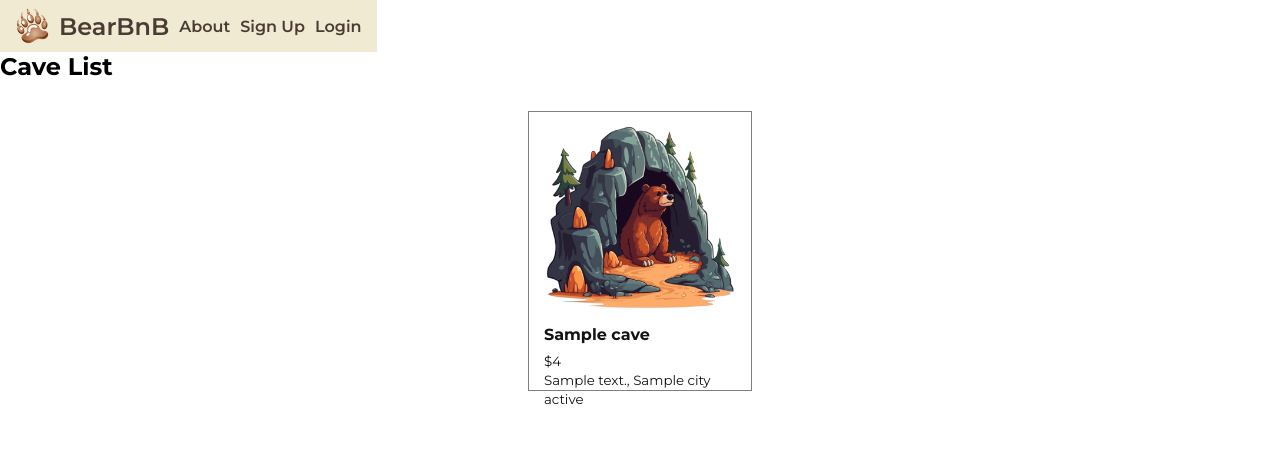
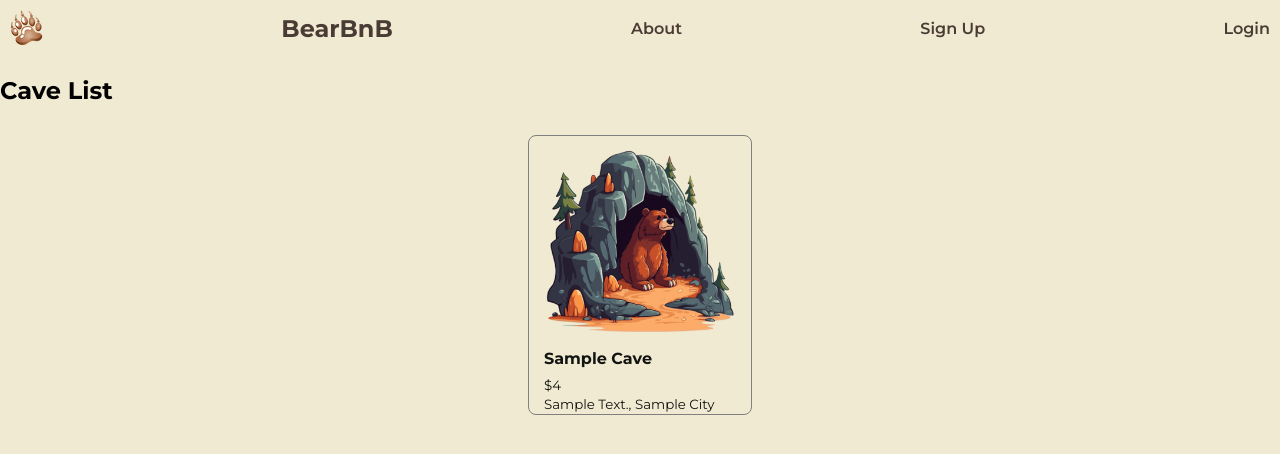
Before and after one commit to radford-coding/bearbnb, a Django app: template main_app/templates/main_app/cave_list.html in a window 1280 px wide. Shown: the top 454 px of the page. Run offline with Django 5.2, Linux system fonts and the light colour scheme; the template is opened without the code that fills it: most values are stand-ins (such as "Sample title", 1, 10 or a date in 2020).

Commit message:
more styling

```diff
--- a/main_app/static/css/base.css
+++ b/main_app/static/css/base.css
@@ -18,19 +18,24 @@ body {
     --cream: #f0ead2;
     --card-box-shadow: 5px 5px 6px -1px #aaa;
     font-family: Montserrat;
+    background-color: var(--cream);
 }
 
 header {
     width: 100vw;
+    position: sticky;
+    top: 0;
+    z-index: 2;
+    margin-bottom: 20px;
 }
 
 nav {
+    width: 100vw;
+    padding: 10px;
     background-color: var(--cream);
-    padding: .5rem 1rem;
     display: inline-flex;
     justify-content: space-between;
     align-items: center;
-    gap: .625rem;
 }
 
 nav>* {
--- a/main_app/static/css/caves/cave-index.css
+++ b/main_app/static/css/caves/cave-index.css
@@ -10,17 +10,19 @@
     aspect-ratio: 0.8/1;
     margin: 10px;
     border: solid 1px gray;
+    border-radius: 8px;
     position: relative;
+    overflow: hidden;
+    position: relative;
+    transform-style: preserve-3d;
+    perspective: 1000px;
+    transition: all 0.5s cubic-bezier(.23, 1, .32, 1);
 }
-
-
-
-
-
-
 
 .card-content {
     padding: 5px;
+    position: relative;
+    z-index: 1;
     height: 100%;
     width: 100%;
     display: grid;
@@ -30,11 +32,12 @@
 .description-container {
     grid-row: 2 / span 1;
     padding: 0 10px;
+    text-transform: capitalize;
 }
 
 .image-container {
     grid-row: 1 / span 1;
-    border-radius: 10px;
+    border-radius: 8px;
     display: flex;
     justify-content: center;
     align-items: center;
@@ -75,3 +78,7 @@
 .page-header>img:first-of-type {
     margin-left: 15px;
 }
+
+.card:hover {
+    transform: scale(1.02);
+}
--- a/main_app/templates/base.html
+++ b/main_app/templates/base.html
@@ -20,7 +20,7 @@
     <header>
       <nav>
         <img src="{% static 'images/paw.png' %}" alt="A bear paw" />
-        <h1>BearBnB</h1>
+        <a href="/"><h1>BearBnB</h1></a>
         {% if user.is_authenticated %}
           <a href="{% url 'cave-index' %}">Caves</a>
           <a href="{% url 'cave-create' %}">Add Cave</a>
```
Also changed, not shown: main_app/static/css/form.css (+12 -0 lines).
